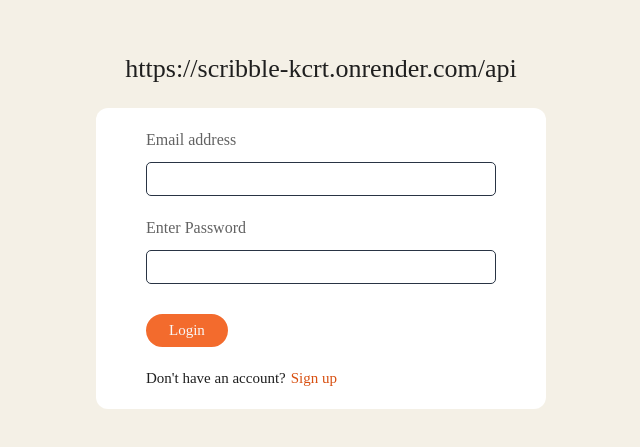
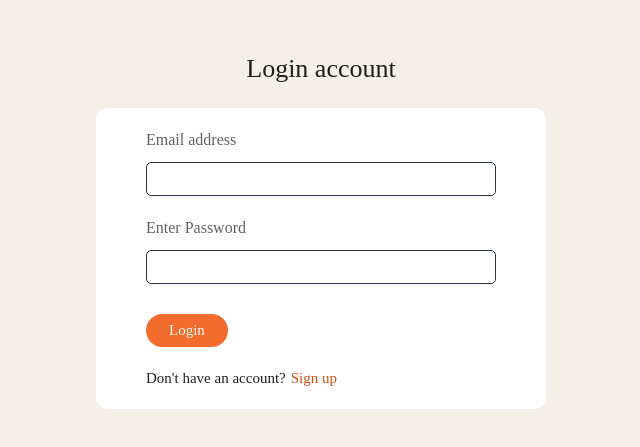
Before and after one commit to juniaaaa133/Scribble-Note-App, a React (Vite) app: page /login in a window 1280 px wide. Shown: the part 171-618 px from the top of the page, without its empty margins (319-959 px from the left). Built offline with nearby package versions, Linux system fonts and the light colour scheme; no server answers; a web font is replaced by a local one.

Commit message:
recorrect login title

```diff
--- a/src/components/forms/AuthForm.jsx
+++ b/src/components/forms/AuthForm.jsx
@@ -55,7 +55,7 @@ const AuthForm = ({isLogin}) => {
   return (
     <div className='auth-ctn z-[8] w-[100%] h-[100vh] fixed top-0 bg-[#F4F0E6]'>
 
-    <p className="main-f fontcl text-[26px]">{isLogin ? api : 'Create a new account'}</p>
+    <p className="main-f fontcl text-[26px]">{isLogin ? "Login account" : 'Create a new account'}</p>
     <div className="auth-main bg-[#fff]">
 <Formik
 initialValues={{
```
